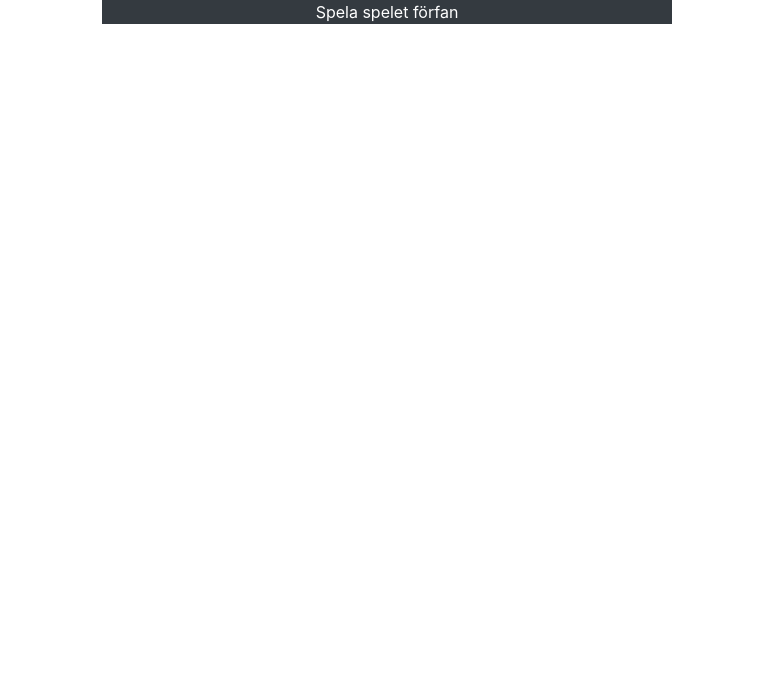
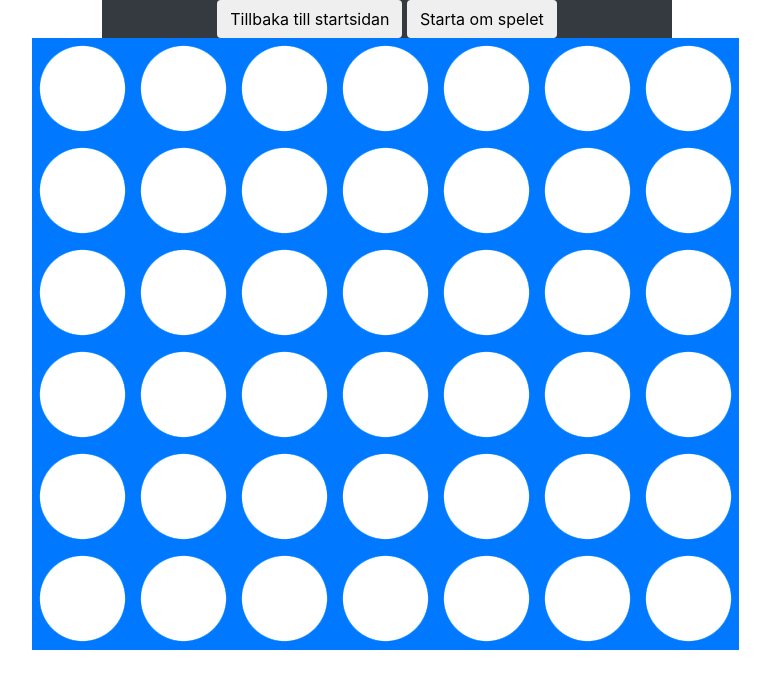
Before and after one commit to itsSio/FyraiRad, a plain HTML site: page game.html in a window 1280 px wide. Shown: the whole page, without its empty margins (253-1023 px from the left). Drawn offline with Linux system fonts and the light colour scheme.

Commit message:
Made the game work on page loadup

```diff
--- a/game.html
+++ b/game.html
@@ -14,7 +14,10 @@
     <div class="container">
       <div class="row">
         <div class="col-6 offset-3 bg-dark text-white text-center">
-         <span> Spela spelet förfan</span>
+          <a href="index.html">
+          <button class="btn">Tillbaka till startsidan</button>
+        </a>
+         <button class="btn" id="Restart">Starta om spelet</button>
         </div>
       </div>
     </div>
@@ -37,6 +40,7 @@
     <script src="js/classes/game.js"></script>
     <script src="js/classes/app.js"></script>
     <script src="js/classes/player.js"></script>
+
     <script src="js/main.js"></script>
   </body>
 
--- a/js/classes/app.js
+++ b/js/classes/app.js
@@ -9,7 +9,7 @@ class App {
 		if(p1name.length < 2 || p2name.length < 2){
 			alert("Please enter names with at least two characters!");
 			return;
-		}
+		}else{window.location.href='game.html';}
 		let p1class = p1type == 'human' ? Player : Bot;
 		let p2class = p2type == 'human' ? Player : Bot;
 		let players = [
@@ -31,8 +31,6 @@ class App {
 				$('#player2').val(),
 				$('[name="player2HumanOrBot"]:checked').val()
 			);
-			window.location.href='game.html';
 		});
 	}
-
 }
--- a/js/classes/board.js
+++ b/js/classes/board.js
@@ -1,3 +1,7 @@
+$(document).ready(function(){
+    let b = new Board();
+    b.render();
+});
 
 class Board {
 
@@ -16,6 +20,9 @@ class Board {
       "col-red.png",
       "col-yellow.png"
     ];
+  }
+  startGame(){
+
   }
 
   makeMove(col){
@@ -43,7 +50,7 @@ class Board {
     let html = '';
     for(let row of this.data){
       console.log(row);
-      html += '<div class="row"><div class="col-12 clearfix">'
+      html += '<div class="row offset-2"><div class="col-12 clearfix">'
       let xcol=0;
       for(let col of row){
         html += '<img class="float-left xcol" data-xcol="'+xcol+'" src="imgs/' + this.slotImages[col] + '">';
@@ -64,5 +71,10 @@ class Board {
       that.makeMove(col);
     });
   }
+}
 
-}
+$('#Restart').click(function(){
+      let b = new Board();
+    b.render();
+
+    });
--- a/js/classes/game.js
+++ b/js/classes/game.js
@@ -7,6 +7,8 @@ class Game {
 			player.game = this;
 		}
 		this.board = new Board();
+
 	}
 
+
 }
```
Also changed, not shown: js/main.js (line endings or trailing spaces).
